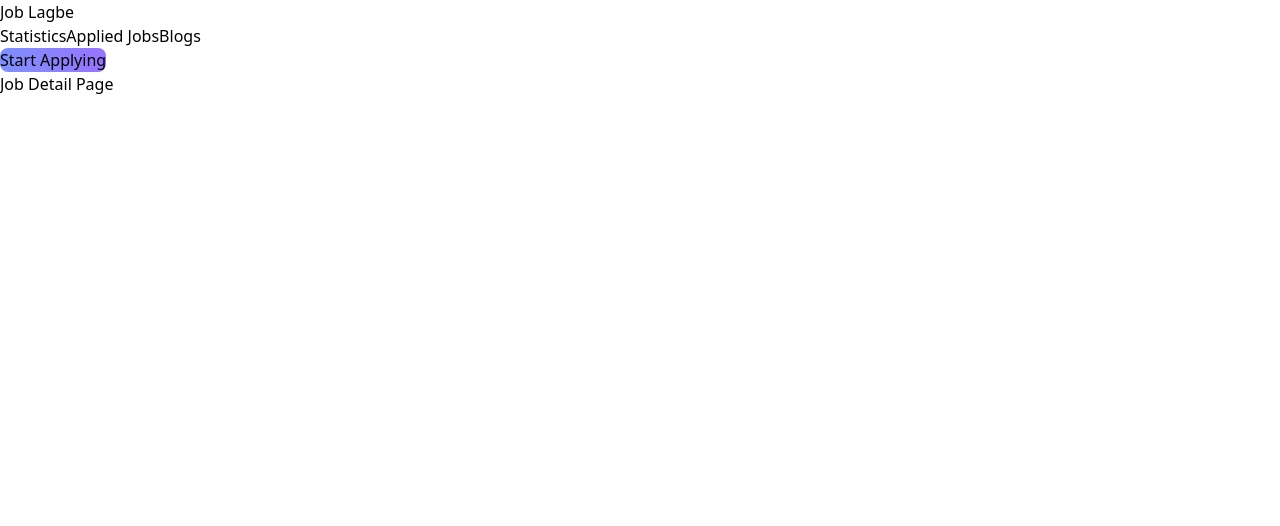
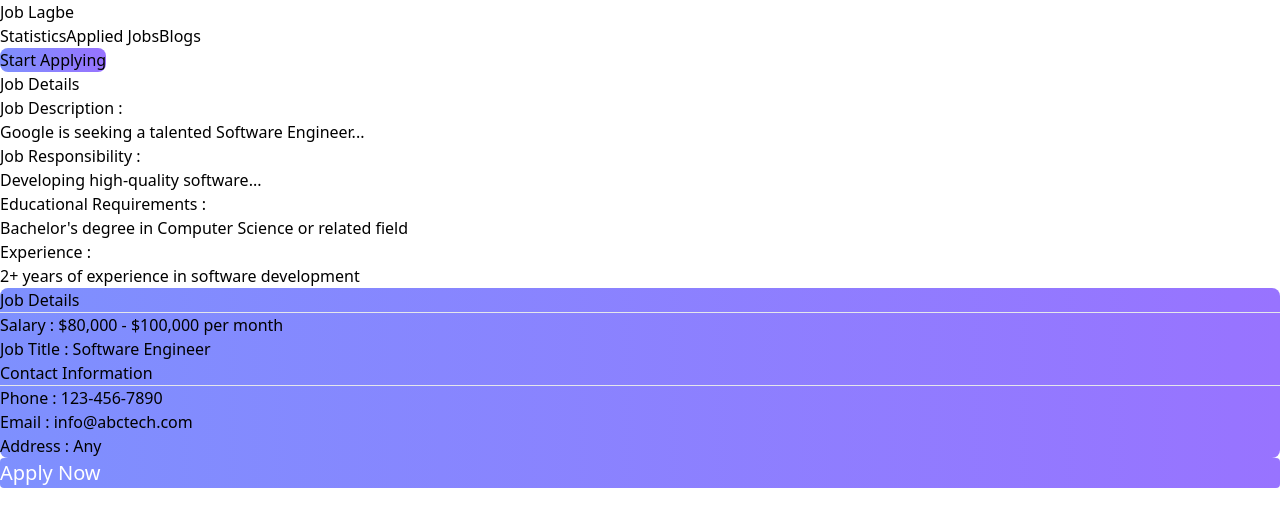
Before and after one commit to Saif-Tasnim/Career-Hub, a React (Vite) app: page /job/Google in a window 1280 px wide. Shown: the top 526 px of the page. Built offline with nearby package versions, Linux system fonts and the light colour scheme.

Commit message:
job details part done

```diff
--- a/public/job_data.json
+++ b/public/job_data.json
@@ -10,7 +10,7 @@
         "remoteOrOnsite": "Remote",
         "location": "Any",
         "fulltimeOrPartTime": "Full-time",
-        "salary": "$80,000 - $100,000",
+        "salary": "$80,000 - $100,000 per month",
         "jobDescription": "Google is seeking a talented Software Engineer...",
         "jobResponsibility": "Developing high-quality software...",
         "educationalRequirements": "Bachelor's degree in Computer Science or related field",
@@ -28,7 +28,7 @@
         "remoteOrOnsite": "Onsite",
         "location": "New York, NY",
         "fulltimeOrPartTime": "Full-time",
-        "salary": "$60,000 - $80,000",
+        "salary": "$60,000 - $80,000 per month",
         "jobDescription": "Tesla is seeking a creative and analytical Marketing Specialist...",
         "jobResponsibility": "Planning and executing marketing campaigns...",
         "educationalRequirements": "Bachelor's degree in Marketing or related field",
@@ -64,7 +64,7 @@
         "remoteOrOnsite": "Onsite",
         "location": "London, UK",
         "fulltimeOrPartTime": "Full-time",
-        "salary": "£40,000 - £50,000",
+        "salary": "£40,000 - £50,000 per month",
         "jobDescription": "Join our Investment Group as a Financial Analyst...",
         "jobResponsibility": "Conducting financial analysis and market research...",
         "educationalRequirements": "Bachelor's degree in Finance or related field",
@@ -83,7 +83,7 @@
         "remoteOrOnsite": "Onsite",
         "location": "US",
         "fulltimeOrPartTime": "Full-time",
-        "salary": "$90,000 - $110,000",
+        "salary": "$90,000 - $110,000 per month",
         "jobDescription": "Massachusetts General Hospital is hiring a skilled Nurse Practitioner...",
         "jobResponsibility": "Providing primary healthcare services...",
         "educationalRequirements": "Master's degree in Nursing",
--- a/src/Components/Job/Job.jsx
+++ b/src/Components/Job/Job.jsx
@@ -1,5 +1,6 @@
 import React from 'react';
 import './Job.css';
+import { Link } from 'react-router-dom';
 
 const Job = ({ job }) => {
     const { companyLogo, jobTitle, companyName, remoteOrOnsite, location, fulltimeOrPartTime, salary, } = job;
@@ -31,7 +32,10 @@ const Job = ({ job }) => {
                     Salary : {salary}
                 </div>
             </div>
+            <Link to={`/job/${companyName}`}>
             <button className='w-[160px] btn-bg py-3 px-5'>View Details</button>
+            </Link>
+
         </div>
     );
 };
--- a/src/Components/JobDetails/JobDetail.jsx
+++ b/src/Components/JobDetails/JobDetail.jsx
@@ -1,10 +1,65 @@
 import React from 'react';
+import { useLoaderData } from 'react-router-dom';
+import './JobDetails.css';
 
 const JobDetail = () => {
+    const data = useLoaderData();
+
+    console.log(data);
+
     return (
         <div>
-            <h3>Job Detail Page</h3>
+            <header className='h-[250px] bg-[#F9F9FF]'>
+                <h1 className='text-center pt-28 text-4xl font-bold'> Job Details </h1>
+            </header>
+
+            <main className='w-3/4 mx-auto mt-32 flex justify-center gap-9 mb-11'>
+
+                <div className=''>
+                    <h1 className='text-xl font-bold mb-4'>Job Description : </h1>
+                    <p className='mb-4 text-lg ml-5'>{data.jobDescription}</p>
+                    <h1 className='text-xl font-bold mb-4'>Job Responsibility : </h1>
+                    <p className='mb-4 text-lg ml-5'>{data.jobResponsibility}</p>
+                    <h1 className='text-xl font-bold mb-4'>Educational Requirements :</h1>
+                    <p className='mb-4 text-lg ml-5'> {data.educationalRequirements} </p>
+
+                    <h1 className='text-xl font-bold mb-4'>Experience :</h1>
+                    <p className='mb-4 text-lg ml-5'> {data.experiences} </p>
+                </div>
+
+                <div className=' w-[424px]  ml-7'>
+
+                    <div className='custom-bg p-6'>
+                        <h1 className='text-lg font-bold mt-3 mb-5'>Job Details</h1>
+                        <hr />
+
+                        <p className='mt-2 text-lg mb-2'> <span className='font-bold '>Salary : </span> <span>{data.salary}</span></p>
+
+                        <p className='mt-2 text-lg mb-4'><span className='font-bold '>Job Title : </span> <span>{data.jobTitle}</span></p>
+
+                        <h1 className='text-lg font-bold mt-5 mb-5'>Contact Information </h1>
+                        <hr />
+
+                        <p className='mt-2 text-lg mb-4'><span className='font-bold '> Phone : </span> <span>{data.contactInformation.phone}</span></p>
+
+                        <p className='mt-2 text-lg mb-4'>
+                            <span className='font-bold '> Email : </span> <span>{data.contactInformation.email}</span></p>
+
+                        <p className='mt-2 text-lg mb-2'>  <span className='font-bold'> Address : </span> <span>{data.location}</span></p>
+
+                    </div>
+
+                    <div className='mt-3 text-center btn-bg px-4 py-3'>
+                        <button>Apply Now</button>
+                    </div>
+                </div>
+
+
+
+
+            </main>
         </div>
+
     );
 };
 
--- /dev/null
+++ b/src/Components/loaderData/loaderData.js
@@ -0,0 +1,12 @@
+const loaderData = (id) => {
+
+    return fetch('../../../public/job_data.json')
+        .then(res => res.json())
+        .then(data => {
+            const findData = data.find(d => d.companyName === id);
+            return findData;
+        });
+};
+
+
+export default loaderData;
--- a/src/main.jsx
+++ b/src/main.jsx
@@ -12,6 +12,7 @@ import Statistics from './Components/Statistics/Statistics';
 import AppliedJobs from './Components/AppliedJobs/AppliedJobs';
 import Blog from './Components/Blog/Blog';
 import JobDetail from './Components/JobDetails/JobDetail';
+import loaderData from './Components/loaderData/loaderData';
 
 const router = createBrowserRouter([
   {
@@ -37,7 +38,9 @@ const router = createBrowserRouter([
       },
       {
         path: 'job/:jobId',
-        element: <JobDetail></JobDetail>
+        loader: ( {params} ) => loaderData(params.jobId),
+        element: <JobDetail></JobDetail>,
+
       }
     ]
   }
```
Also changed, not shown: src/Components/JobDetails/JobDetails.css (added).
